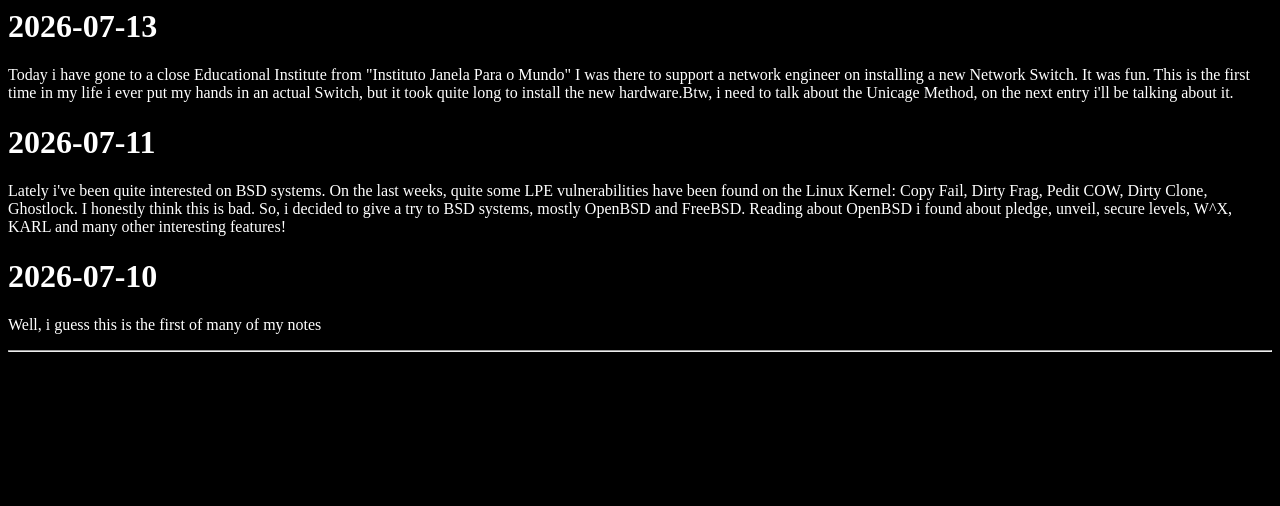
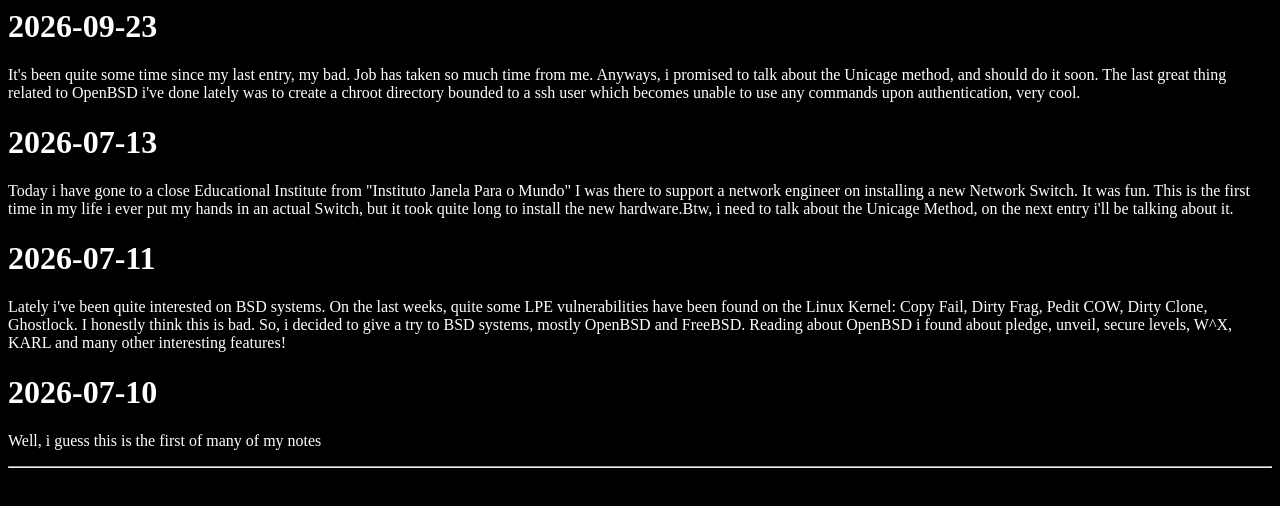
Before and after one commit to GilsonJunio/feed, a plain HTML site: page index.html in a window 1280 px wide. Drawn offline with Linux system fonts and the light colour scheme.

Commit message:
add: new entry 2026-09-23

```diff
--- a/index.html
+++ b/index.html
@@ -13,6 +13,15 @@
         }
     </style>
     <body>
+       <div>
+            <h1>2026-09-23</h1>
+            <p>
+                It's been quite some time since my last entry, my bad. Job has taken so much time from me.
+                Anyways, i promised to talk about the Unicage method, and should do it soon. The last great
+                thing related to OpenBSD i've done lately was to create a chroot directory bounded to a ssh user
+                which becomes unable to use any commands upon authentication, very cool.
+            </p>
+        </div>
         <div>
             <h1>2026-07-13</h1>
             <p>
```
